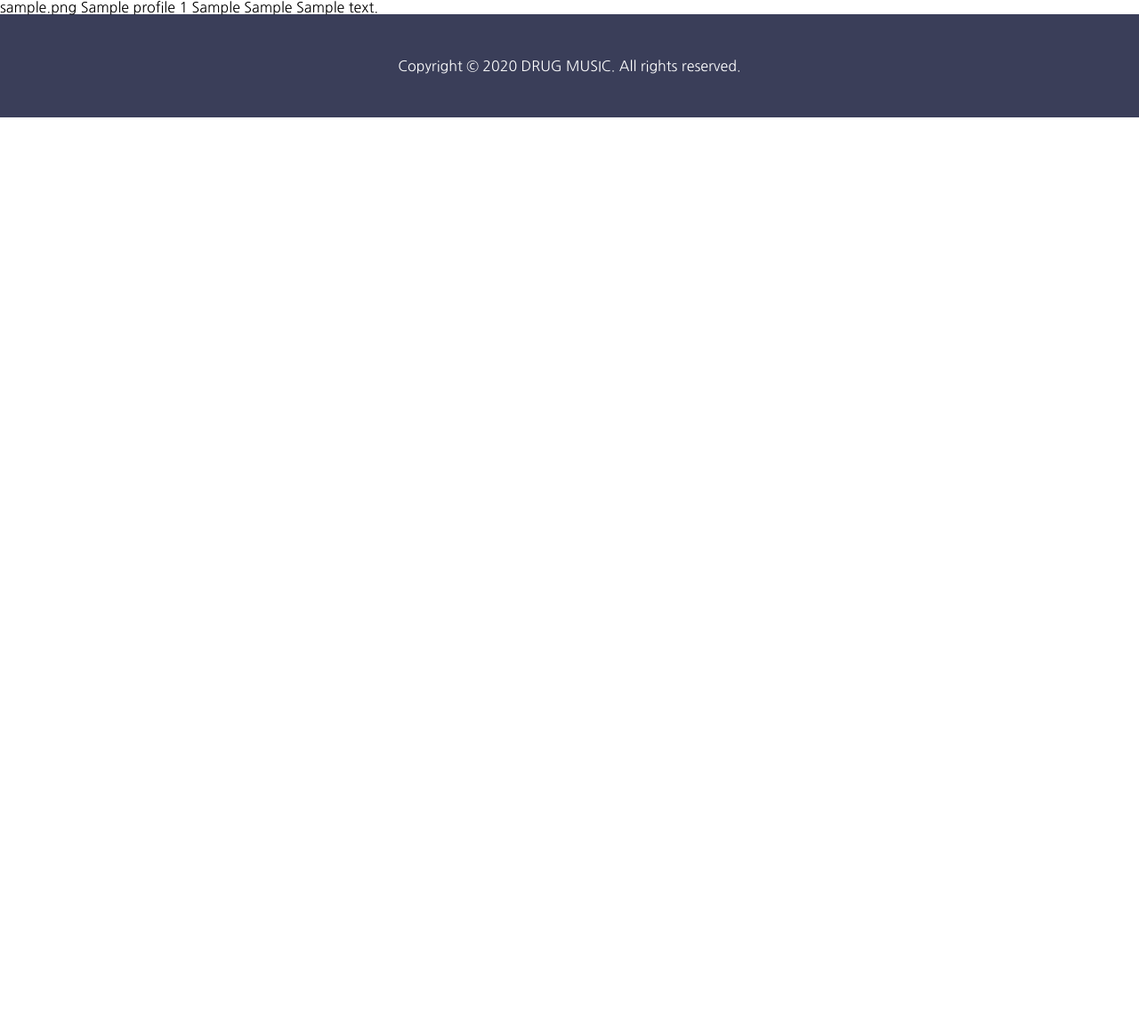
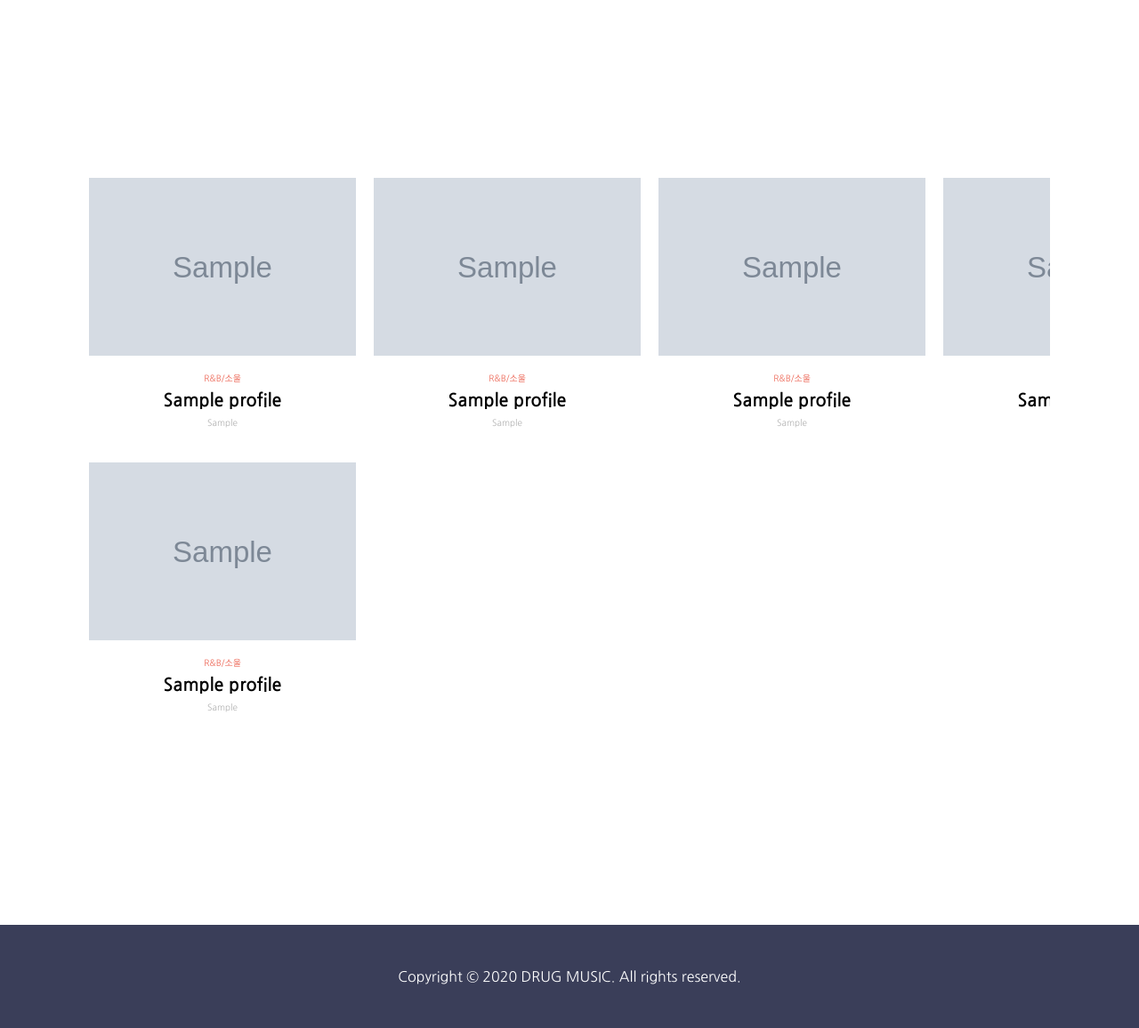
Before and after one commit to 8th-caulion/drugMusic, a Django app: page /profile/ in a window 1280 px wide. Shown: the part 93-1249 px from the top of the page at 89% size. Before the commit the page ends 225 px from the top, so only its background shows below. Run offline with Django 3.2, Linux system fonts and the light colour scheme; tables that the repository leaves empty hold one stand-in row (values such as "Sample post"); grey boxes marked "Sample" are stand-in pictures.

Commit message:
profile 기본화면 완성

```diff
--- a/drugMusicProject/drugMusicApp/templates/profile.html
+++ b/drugMusicProject/drugMusicApp/templates/profile.html
@@ -5,16 +5,79 @@
 <link rel="stylesheet" type="text/css" href="{% static 'css/profile.css' %}" />
 {% endblock %}
 {% block contents %}
-<div>
-   {% for profile in profiles %}
+<div style="display: flex; justify-content: center;">
+   <div class="profileContainer">
+      {% for profile in profiles %}
+      <div class="card">
+         <img src="{{profile.image.url}}" />
+         <div class="category">
+            {{profile.category}}
+         </div>
+         <div class="name">
+            {{profile.name}}
+         </div>
+         <div class="line">
+            {{profile.line}}
+         </div>
+      </div>
+      {% endfor %}
+      {% for profile in profiles %}
+      <div class="card">
+         <img src="{{profile.image.url}}" />
+         <div class="category">
+            {{profile.category}}
+         </div>
+         <div class="name">
+            {{profile.name}}
+         </div>
+         <div class="line">
+            {{profile.line}}
+         </div>
+      </div>
+      {% endfor %}
+      {% for profile in profiles %}
+      <div class="card">
+         <img src="{{profile.image.url}}" />
+         <div class="category">
+            {{profile.category}}
+         </div>
+         <div class="name">
+            {{profile.name}}
+         </div>
+         <div class="line">
+            {{profile.line}}
+         </div>
+      </div>
+      {% endfor %}
+      {% for profile in profiles %}
+      <div class="card">
+         <img src="{{profile.image.url}}" />
+         <div class="category">
+            {{profile.category}}
+         </div>
+         <div class="name">
+            {{profile.name}}
+         </div>
+         <div class="line">
+            {{profile.line}}
+         </div>
+      </div>
+      {% endfor %}
+      {% for profile in profiles %}
+      <div class="card">
+         <img src="{{profile.image.url}}" />
+         <div class="category">
+            {{profile.category}}
+         </div>
+         <div class="name">
+            {{profile.name}}
+         </div>
+         <div class="line">
+            {{profile.line}}
+         </div>
+      </div>
+      {% endfor %}
+   </div>
 
-   {{profile.image}}
-   {{profile.name}}
-   {{profile.category}}
-   {{profile.place}}
-   {{profile.line}}
-   {{profile.detail}}
-
-   {% endfor %}
 </div>
 {% endblock %}
--- a/drugMusicProject/drugMusicApp/views.py
+++ b/drugMusicProject/drugMusicApp/views.py
@@ -1,6 +1,14 @@
 from django.shortcuts import render, redirect, get_object_or_404
 from .schedule import getSchedule
 from .models import Profile, Video
+
+def categoryString(index):
+    categories = ['발라드', 'R&B/소울', '인디락', '랩/힙합', '포크/어쿠스틱', '신스팝', '재즈']
+    return categories[index]
+
+def categoryChangedProfile(profile):
+    profile.category = categoryString(profile.category)
+    return profile
 
 # Create your views here.
 def main(request):
@@ -8,13 +16,13 @@ def main(request):
     return render(request, 'main.html', {"profiles":profiles})
 
 def profile(request):
-    profiles = Profile.objects.all
+    profiles = Profile.objects.all()
+    profiles = list(map(categoryChangedProfile, profiles))
     return render(request, 'profile.html', {"profiles":profiles})
 
 def detailProfile(request, id):
     profile = get_object_or_404(Profile, pk=id)
-    categories = ['발라드', 'R&B/소울', '인디락', '랩/힙합', '포크/어쿠스틱', '신스팝', '재즈']
-    profile.category = categories[profile.category]
+    profile.category = categoryString(profile.category)
     return render(request, 'profileDetail.html', {'profile' : profile})
 
 def profileNew(request):
--- a/drugMusicProject/static/css/profile.css
+++ b/drugMusicProject/static/css/profile.css
@@ -0,0 +1,45 @@
+.profileContainer {
+    display: grid;
+    grid-template-columns: repeat(4, 300px);
+    grid-template-rows: 300px 300px;
+    margin: 200px 100px;
+    overflow: hidden;
+    column-gap: 20px;
+    row-gap: 20px;
+    height: 640px;
+}
+
+.card {
+    display: flex;
+    flex-direction: column;
+    background-color: white;
+}
+
+
+.card img {
+    width: 300px;
+    height: 200px;
+    object-fit: cover;
+    margin-bottom: 15px;
+}
+
+.card div {
+    text-align: center;
+    margin: 5px 0;
+}
+
+.card .category {
+    font-size: 10px;
+    color: #ED6B5B;
+}
+
+.card .name {
+    font-size: 20px;
+    font-weight: 700;
+}
+
+.card .line {
+    font-size: 10px;
+    font-weight: 100;
+    color: #B1B1B1;
+}
```
